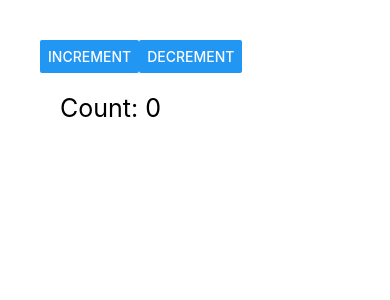
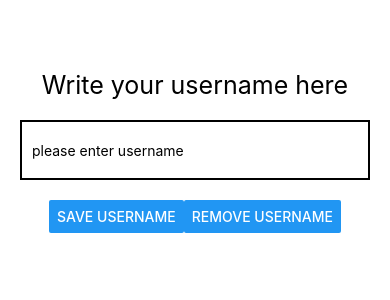
Before and after one commit to emad998/reatctNativeParowiz, a React Native app: screen / in a window 390 px wide. Shown: the top 300 px of the page. Built offline with nearby package versions, Linux system fonts and the light colour scheme.

Commit message:
finished Asynstorage

```diff
--- a/App.js
+++ b/App.js
@@ -16,11 +16,12 @@ import ReactInput from './components/ReactInput'
 import ReactPicker from './components/ReactPicker';
 import ReactWeb from './components/ReactWeb'
 import ReducerHooks from './components/ReducerHooks';
+import ReactSync from './components/ReactSync';
 
 export default function App() {
   return (
 
-     <ReducerHooks />
+     <ReactSync />
 
   );
 }
--- /dev/null
+++ b/components/ReactSync.js
@@ -0,0 +1,65 @@
+import React, {useState, useEffect} from 'react'
+import { Text, TextInput, View, Button } from 'react-native'
+import AsynStorage from '@react-native-async-storage/async-storage'
+
+function ReactSync() {
+    const [username, setUsername] = useState()
+
+    const storeData = async () => {
+        try{
+            await AsynStorage.setItem('MyUsername', username)
+        } catch(e) {
+            // save the error
+        }
+    }
+
+    const getData = async () => {
+        try {
+            const value = await AsynStorage.getItem('MyUsername')
+            if(value != null) {
+                setUsername(value)
+            }
+        } catch (e) {
+            // save the error
+        }
+
+    }
+
+    useEffect(() => {
+        getData()
+    }, [])
+
+    const removeValue = async () => {
+        try {
+            await AsynStorage.removeItem('MyUsername')
+        } catch(e) {
+            // error
+        } finally {
+            setUsername('')
+        }
+    }
+
+    return (
+        <View style={{flex:1, alignItems:'center', paddingTop:50}}>
+            <Text style={{height: 20}}>{username}</Text>
+            <Text style={{fontSize: 25}}>Write your username here</Text>
+
+            <TextInput
+            style= {{borderWidth: 2, alignSelf: 'stretch', height: 60, margin: 20, paddingHorizontal: 10}}
+            placeholder = "please enter username"
+            onChangeText = {(text) => setUsername(text)}
+
+            />
+
+            <View style={{flexDirection: 'row'}}>
+                <Button title='save Username' onPress={() => storeData()}/>
+
+                <Button title='remove username' onPress={() => removeValue()}/>
+
+            </View>
+
+        </View>
+    )
+}
+
+export default ReactSync
--- a/package.json
+++ b/package.json
@@ -17,7 +17,8 @@
     "react-native-paper": "^4.8.1",
     "react-native-web": "~0.13.12",
     "@react-native-picker/picker": "1.9.11",
-    "react-native-webview": "11.2.3"
+    "react-native-webview": "11.2.3",
+    "@react-native-async-storage/async-storage": "^1.13.0"
   },
   "devDependencies": {
     "@babel/core": "^7.9.0"
```
Also changed, not shown: 1 other file (tests, documents, lock files or other folders).
